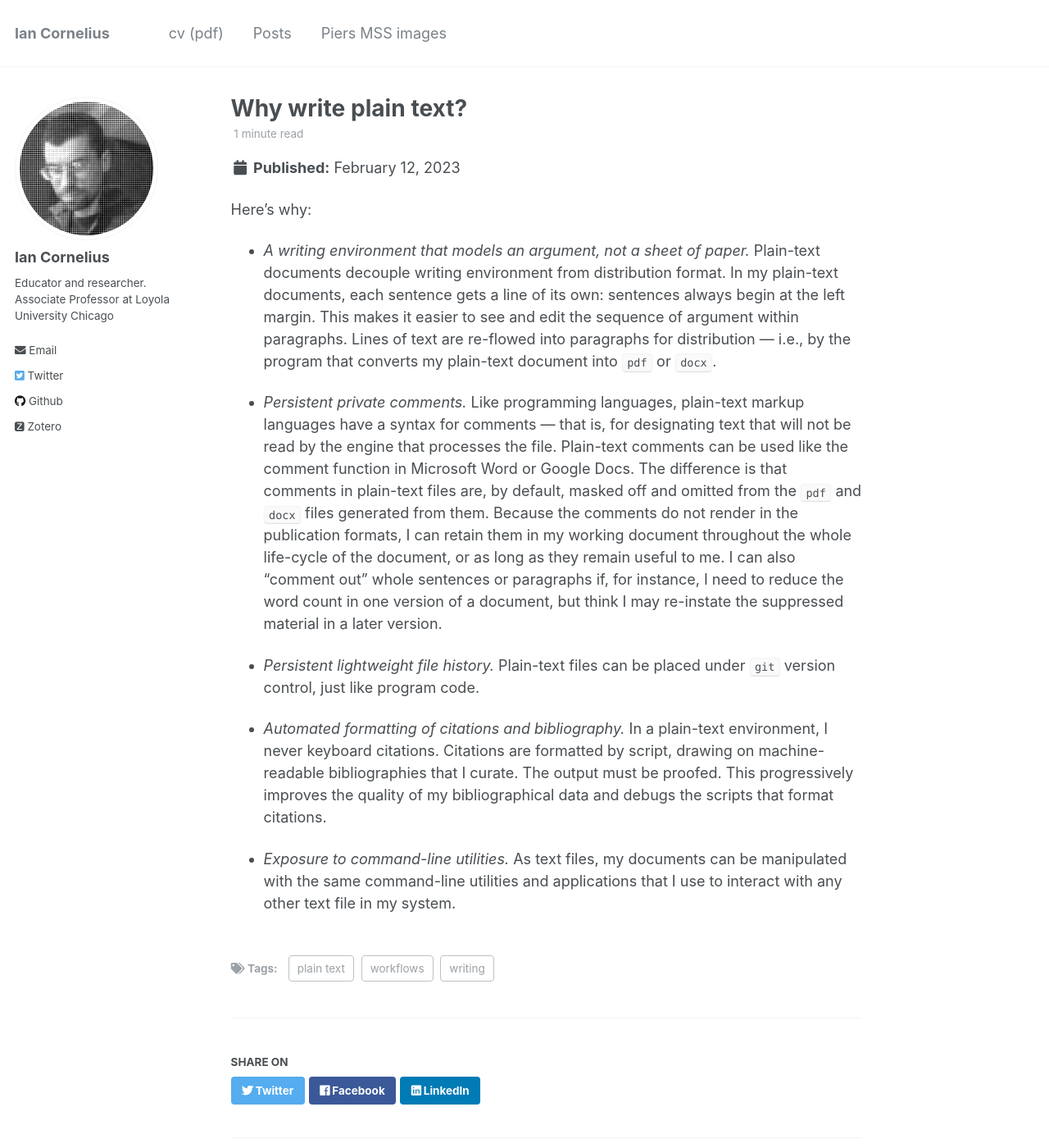
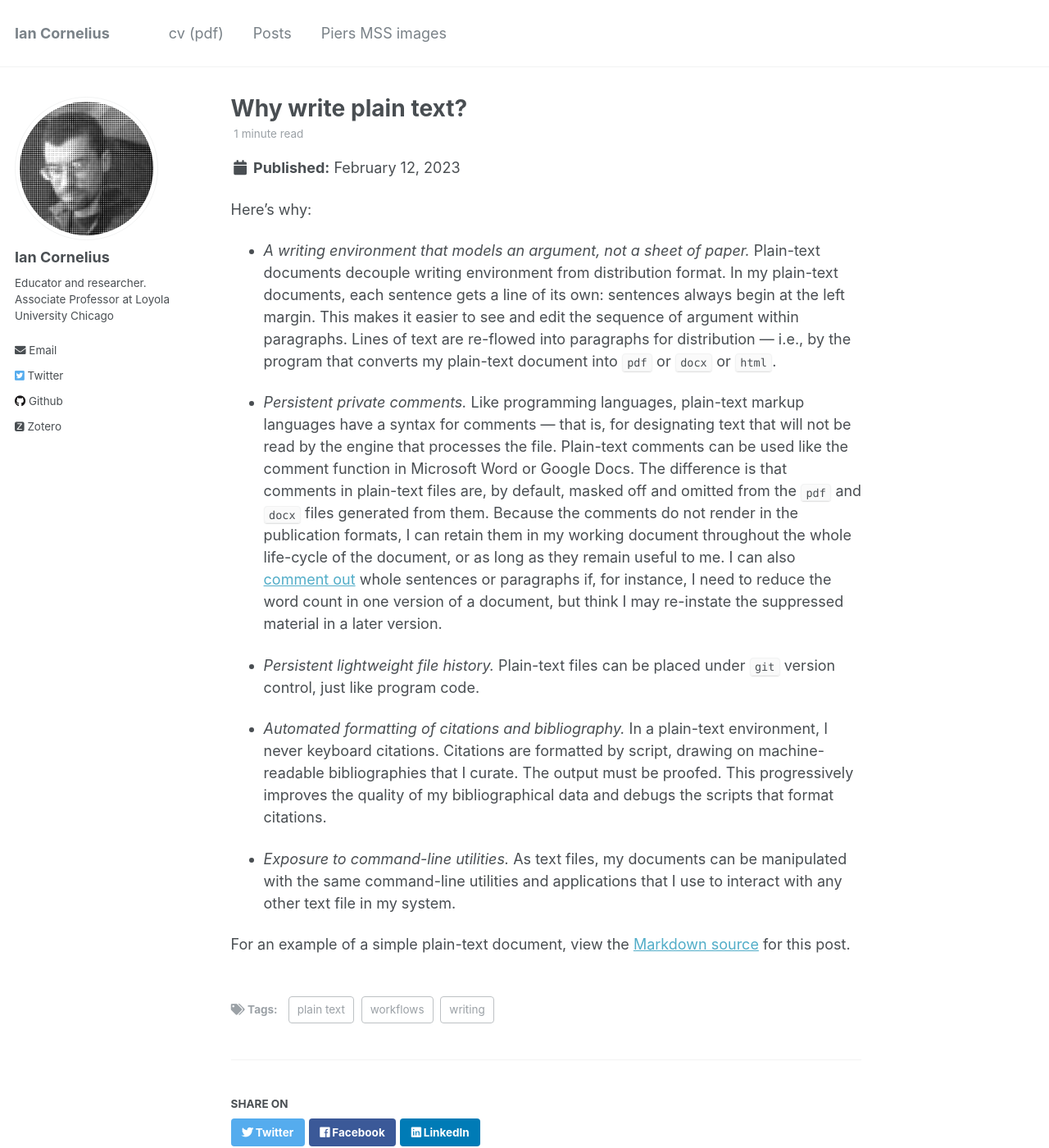
Before and after one commit to icornelius/icornelius.github.io, a Jekyll site: the page built from docs/_posts/2023-02-12-why-plain-text.md, in a window 1280 px wide and 1400 px high. Shown: the whole window at 82% size. Built offline with Jekyll 4.4.1, drawn with Linux system fonts in a browser that asks for light colours; some web fonts are replaced.

Commit message:
update post "Why write plain text?"
- supply examples of markdown comments
- supply hyperlinks to raw markdown and for "comment out, v."

```diff
--- a/docs/_posts/2023-02-12-why-plain-text.md
+++ b/docs/_posts/2023-02-12-why-plain-text.md
@@ -14,14 +14,15 @@
 Plain-text documents decouple writing environment from distribution format.
 In my plain-text documents, each sentence gets a line of its own: sentences always begin at the left margin.
 This makes it easier to see and edit the sequence of argument within paragraphs.
-Lines of text are re-flowed into paragraphs for distribution --- i.e., by the program that converts my plain-text document into `pdf` or `docx`.
+Lines of text are re-flowed into paragraphs for distribution --- i.e., by the program that converts my plain-text document into `pdf` or `docx` or `html`.
 
 - *Persistent private comments.*
 Like programming languages, plain-text markup languages have a syntax for comments --- that is, for designating text that will not be read by the engine that processes the file.
 Plain-text comments can be used like the comment function in Microsoft Word or Google Docs.
 The difference is that comments in plain-text files are, by default, masked off and omitted from the `pdf` and `docx` files generated from them.
-Because the comments do not render in the publication formats, I can retain them in my working document throughout the whole life-cycle of the document, or as long as they remain useful to me.
-I can also "comment out" whole sentences or paragraphs if, for instance, I need to reduce the word count in one version of a document, but think I may re-instate the suppressed material in a later version.
+Because the comments do not render in the publication formats, I can retain them in my working document<!--like this--> throughout the whole life-cycle of the document, or as long as they remain useful to me.
+I can also [comment out] whole sentences or paragraphs if, for instance, I need to reduce the word count in one version of a document, but think I may re-instate the suppressed material in a later version.
+<!--Here is another sentence, suppressed from the publication version.-->
 
 - *Persistent lightweight file history.*
 Plain-text files can be placed under `git` version control, just like program code.
@@ -34,3 +35,8 @@
 
 - *Exposure to command-line utilities.*
 As text files, my documents can be manipulated with the same command-line utilities and applications that I use to interact with any other text file in my system.
+
+For an example of a simple plain-text document, view the [Markdown source] for this post.
+
+[Markdown source]: https://raw.githubusercontent.com/icornelius/icornelius.github.io/master/docs/_posts/2023-02-12-why-plain-text.md
+[comment out]: https://en.wiktionary.org/wiki/comment_out
```
